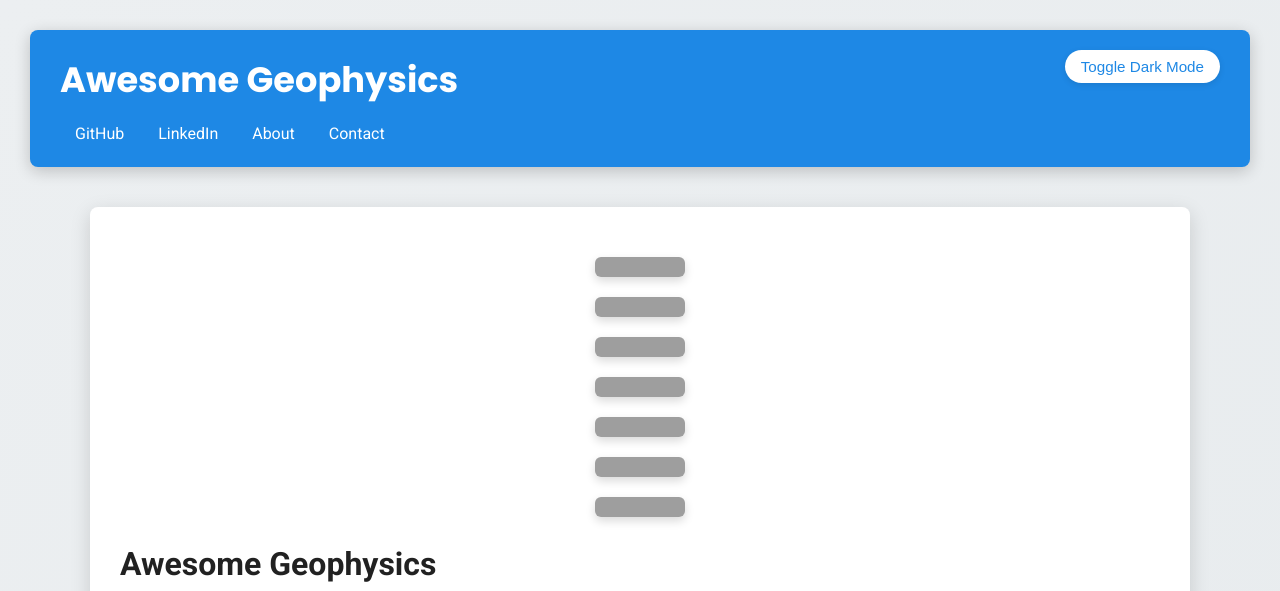
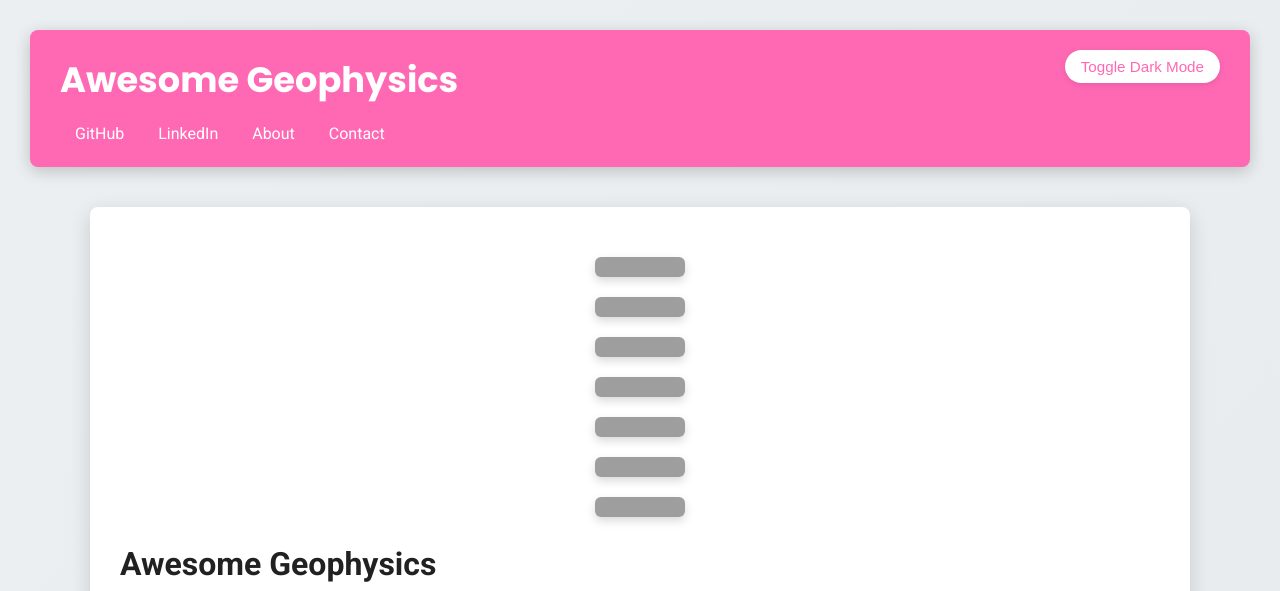
Before and after one commit to knible/awesome-geophysics, a Jekyll site: the page built from index.md, in a window 1280 px wide and 1400 px high. Shown: the top 591 px of the window. Built offline with Jekyll 4.4.1, drawn with Linux system fonts in a browser that asks for light colours; grey boxes are pictures that could not be loaded.

Commit message:
Update default.html

```diff
--- a/_layouts/default.html
+++ b/_layouts/default.html
@@ -33,7 +33,7 @@
 
       /* Header Styles */
       header {
-        background: #1e88e5;
+        background: #ff69b4; /* Barbie Pink */
         color: #fff;
         padding: 20px 30px;
         border-radius: 8px;
@@ -64,7 +64,7 @@
       }
 
       nav a:hover {
-        color: #bbdefb;
+        color: #ffe6f2; /* Light pink hover for contrast */
       }
 
       /* Main Content */
@@ -88,7 +88,7 @@
         text-align: center;
         margin-top: 40px;
         padding: 20px;
-        background: #1e88e5;
+        background: #ff69b4; /* Barbie Pink */
         color: #fff;
         border-radius: 8px;
         box-shadow: 0 -4px 16px rgba(0, 0, 0, 0.2);
@@ -96,15 +96,23 @@
       }
 
       footer a {
-        color: #b3e5fc;
+        color: #fff; /* White for better contrast in light mode */
         text-decoration: none;
         font-weight: 400;
         transition: color 0.3s ease;
       }
 
       footer a:hover {
-        color: #e3f2fd;
+        color: #ffe6f2; /* Light pink hover */
         text-decoration: underline;
+      }
+
+      body.dark-mode footer a {
+        color: #e0f7fa; /* Light cyan for dark mode contrast */
+      }
+
+      body.dark-mode footer a:hover {
+        color: #b2ebf2; /* Slightly darker cyan on hover */
       }
 
       /* Images */
@@ -123,7 +131,7 @@
         top: 20px;
         right: 30px;
         background: #fff;
-        color: #1e88e5;
+        color: #ff69b4; /* Matches Barbie pink */
         border: none;
         padding: 8px 16px;
         border-radius: 25px;
@@ -135,14 +143,19 @@
       }
 
       .theme-toggle:hover {
-        background: #bbdefb;
+        background: #ffb6c1; /* Lighter pink for hover */
         color: #fff;
         transform: translateY(-2px);
       }
 
       body.dark-mode .theme-toggle {
         background: #424242;
-        color: #b3e5fc;
+        color: #ff69b4; /* Keeps Barbie pink in dark mode */
+      }
+
+      body.dark-mode .theme-toggle:hover {
+        background: #616161; /* Slightly lighter gray */
+        color: #ffb6c1;
       }
 
       /* Animations */
```
